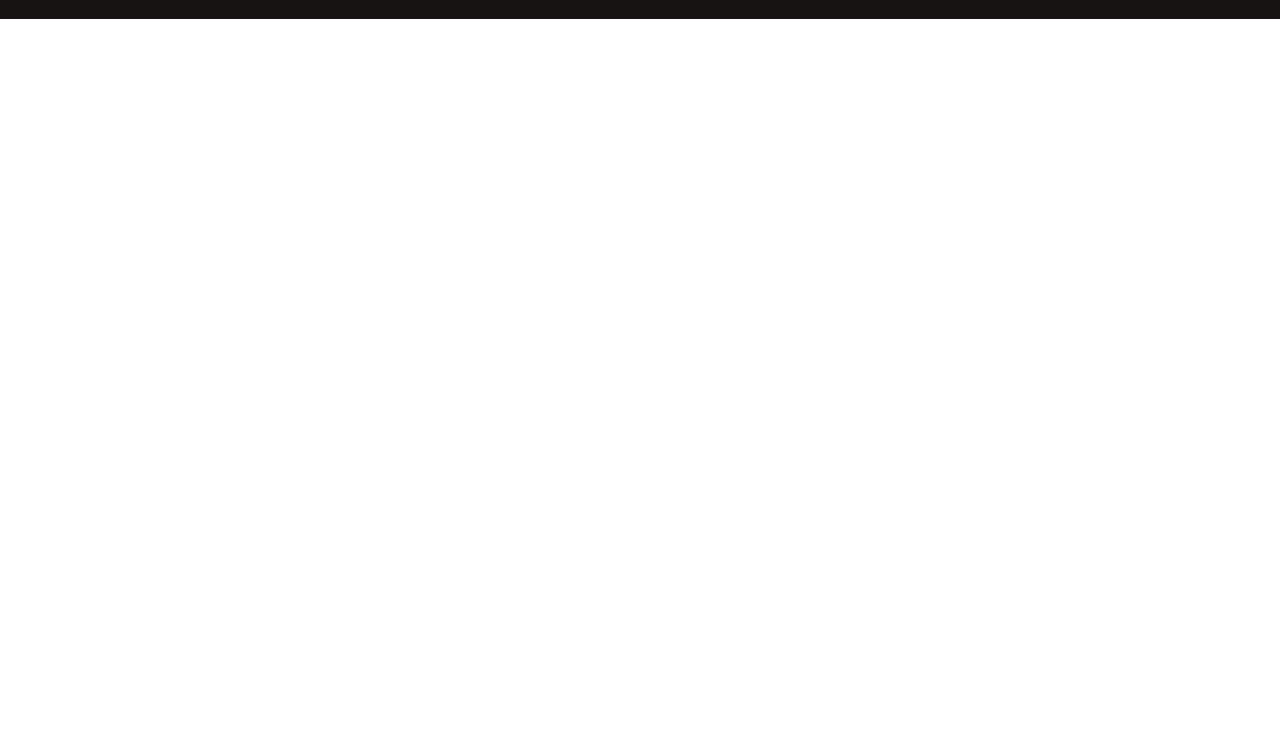
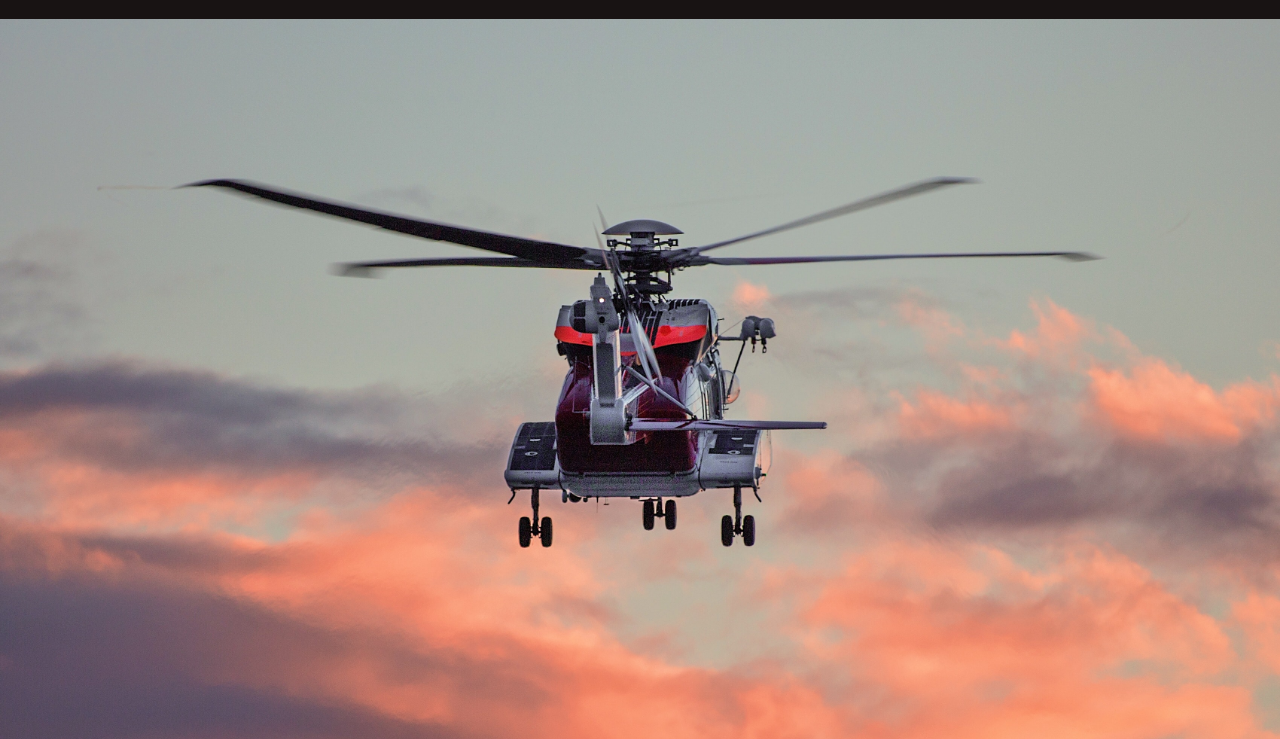
Before and after one commit to mohammadelias/Responce-website, a plain HTML site: page index.html in a window 1280 px wide. Shown: the part 61-800 px from the top of the page. Drawn offline with Linux system fonts and the light colour scheme.

Commit message:
header-section

```diff
--- a/index.html
+++ b/index.html
@@ -23,5 +23,10 @@
                <li> <a href="#"> contact </a></li>
           </ul>
      </nav>
+
+     <header>
+
+     </header>
+
 </body>
 </html>
--- a/style.css
+++ b/style.css
@@ -43,3 +43,11 @@ nav ul li a{
 nav ul li a:hover,nav ul li a.active{
      background-color: #566573;
 }
+/* header section */
+header{
+     background-image: url('r-img/helikepter.jpg');
+     height: 90vh;
+     background-size: cover;
+     background-repeat: no-repeat;
+     background-position: center;
+}
```
Also changed, not shown: r-img/helikepter.jpg (added).
